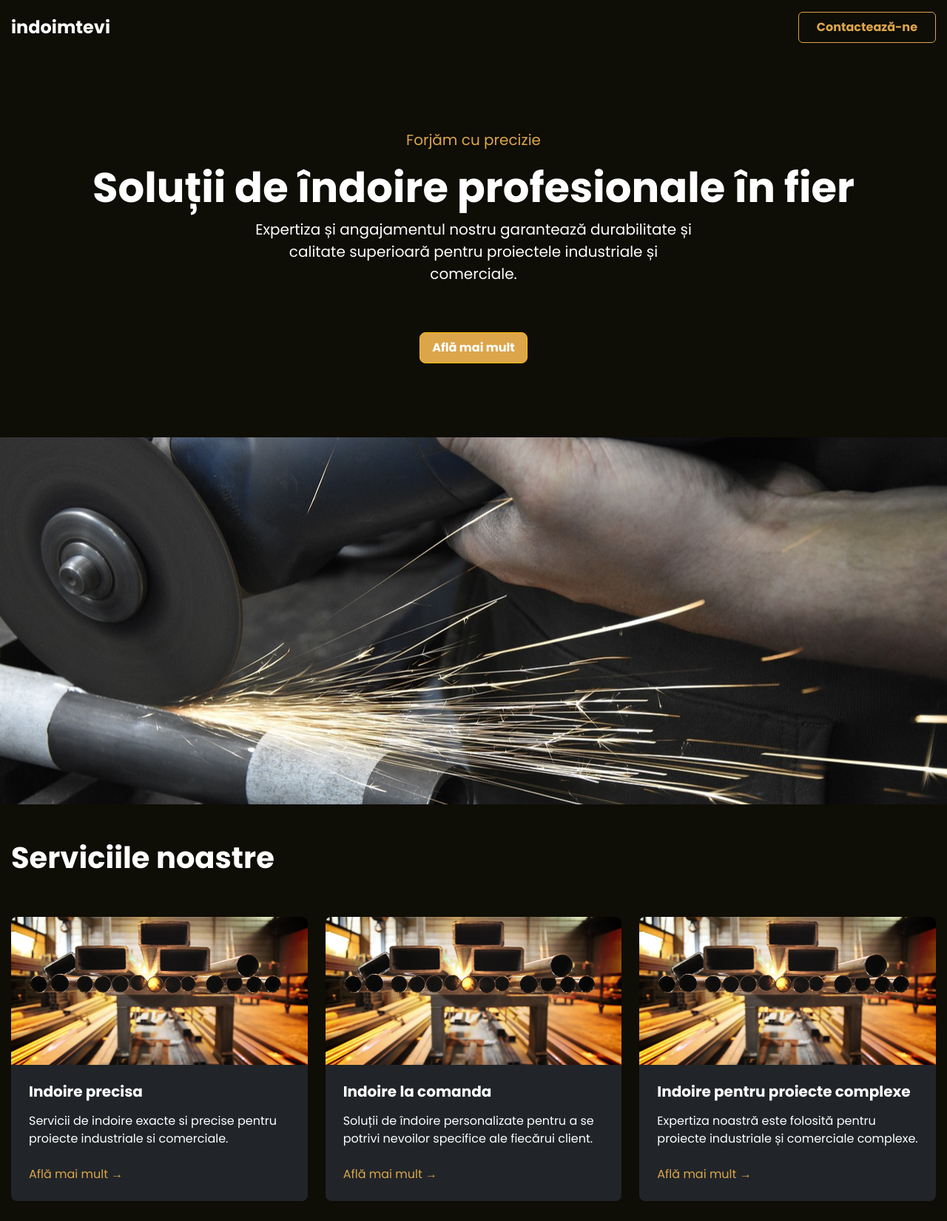
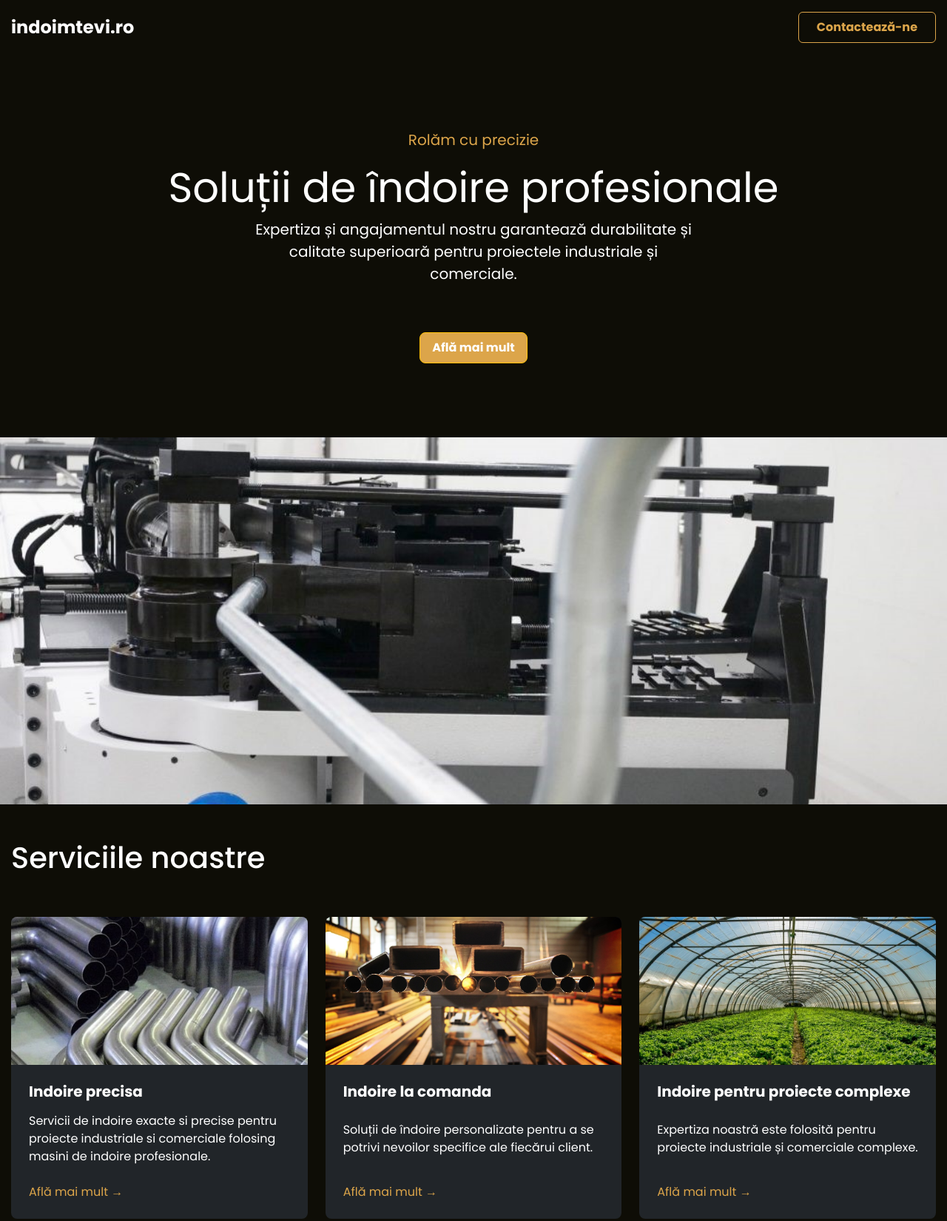
Before and after one commit to CrocoDealu/indoimtevi, a plain HTML site: page index.html in a window 1280 px wide. Shown: the top 1650 px of the page at 74% size. Drawn offline with nearby package versions, Linux system fonts and the light colour scheme.

Commit message:
Add files via upload

```diff
--- a/index.html
+++ b/index.html
@@ -6,6 +6,7 @@
     <title>Bootstrap Header</title>
     <link href="https://cdn.jsdelivr.net/npm/bootstrap@5.3.0/dist/css/bootstrap.min.css" rel="stylesheet">
     <link href="https://fonts.googleapis.com/css2?family=Poppins:wght@400;500;600;700&display=swap" rel="stylesheet">
+    <link rel="stylesheet" href="https://fonts.googleapis.com/css2?family=Montserrat:wght@400;700&display=swap">
     <link href="styles.css" rel="stylesheet">
 </head>
 <body>
@@ -13,7 +14,7 @@
 <header class="py-3">
     <div class="container d-flex justify-content-between align-items-center">
         <div class="logo">
-            <a href="#" class="text-white text-decoration-none fs-4 fw-bold">indoimtevi</a>
+            <a href="#" class="text-white text-decoration-none fs-4">indoimtevi.ro</a>
         </div>
         <div>
             <a href="#foot" class="btn btn-outline-warning px-4 py-2 custom-button">Contactează-ne</a>
@@ -23,28 +24,30 @@
 
 <section class="hero-section text-center text-white d-flex align-items-center">
     <div class="container mx-auto">
-        <p class="small-text custom-p">Forjăm cu precizie</p>
-        <h1 class="display-4 fw-bold mx-3">Soluții de îndoire profesionale în fier</h1>
+        <p class="small-text custom-p">Rolăm cu precizie</p>
+        <h1 class="display-4 mx-3">Soluții de îndoire profesionale</h1>
         <p class="lead">Expertiza și angajamentul nostru garantează durabilitate și calitate superioară pentru proiectele industriale și comerciale.</p>
         <a href="#start" class="btn btn-warning btn-lg">Află mai mult</a>
     </div>
 </section>
 
-<section class="fixed-image-section" style="background-image: url('./Media/metallurgy-3434079_1280.jpg');"></section>
+<section class="fixed-image-section" style="background-image: url('./Media/utilaj 1.jpg')"></section>
 
 <section class="services-section py-5" id="start">
     <div class="container">
         <div class="d-flex justify-content-between align-items-center mb-5">
-            <h2 class="text-white fw-bold fs-1">Serviciile noastre</h2>
+            <h2 class="text-white fs-1">Serviciile noastre</h2>
         </div>
         <div class="row">
             <div class="col-md-4 mb-4">
                 <div class="card bg-dark text-white h-100">
-                    <img src="./Media/tube-898660_1280.jpg" class="card-img-top" alt="Service 1">
+                    <img src="./Media/tevi3.jpg" class="card-img-top" alt="Service 1">
                     <div class="card-body d-flex flex-column text-start justify-content-between">
                         <h5 class="card-title fw-bold">Indoire precisa</h5>
-                        <p class="card-text">Servicii de indoire exacte si precise pentru proiecte industriale si comerciale.</p>
-                        <a href="#" class="custom-p text-decoration-none">Află mai mult &rarr;</a>
+                        <p class="card-text">Servicii de indoire exacte si precise pentru proiecte industriale si
+                            comerciale folosing masini de indoire profesionale.</p>
+                        <a href="https://amobgroup.com/series/tube-bending-machines"
+                           class="custom-p text-decoration-none" target="_blank">Află mai mult &rarr;</a>
                     </div>
                 </div>
             </div>
@@ -54,17 +57,17 @@
                     <div class="card-body d-flex flex-column text-start justify-content-between">
                         <h5 class="card-title fw-bold">Indoire la comanda</h5>
                         <p class="card-text">Soluții de îndoire personalizate pentru a se potrivi nevoilor specifice ale fiecărui client.</p>
-                        <a href="#" class="text-decoration-none custom-p">Află mai mult &rarr;</a>
+                        <a href="#foot" class="text-decoration-none custom-p">Află mai mult &rarr;</a>
                     </div>
                 </div>
             </div>
             <div class="col-md-4 mb-4">
                 <div class="card bg-dark text-white h-100">
-                    <img src="./Media/tube-898660_1280.jpg" class="card-img-top" alt="Service 3">
+                    <img src="./Media/solar%201.jpg" class="card-img-top" alt="Service 3">
                     <div class="card-body d-flex flex-column text-start justify-content-between">
                         <h5 class="card-title fw-bold">Indoire pentru proiecte complexe</h5>
                         <p class="card-text">Expertiza noastră este folosită pentru proiecte industriale și comerciale complexe.</p>
-                        <a href="#" class="text-decoration-none custom-p">Află mai mult &rarr;</a>
+                        <a href="#foot" class="text-decoration-none custom-p">Află mai mult &rarr;</a>
                     </div>
                 </div>
             </div>
@@ -76,7 +79,7 @@
     <div class="container">
         <div class="d-flex flex-column flex-md-row align-items-center mb-5 mt-4">
             <div class="flex-grow-3 mb-3 mb-md-0">
-                <img src="./Media/utilaj%202.jpg" class="img-fluid rounded" alt="About Us Image">
+                <img src="./Media/pexels-rezwan-1216589.jpg" class="img-fluid rounded" alt="About Us Image">
             </div>
             <div class="flex-grow-1 ms-md-4 text-start text-container">
                 <h2 class="text-white fw-bold">Despre noi</h2>
```
